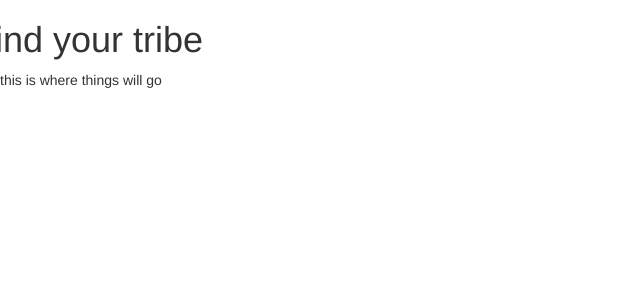
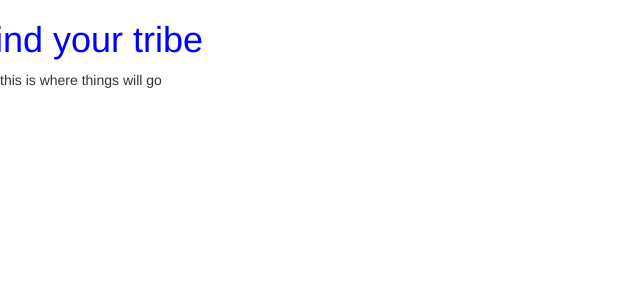
Before and after one commit to wspalding/Tribe, a Flask app: page / in a window 1280 px wide. Shown: the top 300 px of the page, without its empty margins (0-640 px from the left). Run offline with Flask 2, Linux system fonts and the light colour scheme; some libraries are stand-ins or nearby versions.

Commit message:
added css file to base layout

```diff
--- /dev/null
+++ b/TribeApp/static/css/main.css
@@ -0,0 +1,3 @@
+h1 {
+    color: blue;
+}
--- a/TribeApp/templates/TribePageBases/DefaultImportsBaseLayout.html
+++ b/TribeApp/templates/TribePageBases/DefaultImportsBaseLayout.html
@@ -8,6 +8,8 @@
         <!-- Latest compiled JavaScript -->
         <script src="https://maxcdn.bootstrapcdn.com/bootstrap/3.4.1/js/bootstrap.min.js"></script>
 
+        <!--import main css-->
+        <link rel="stylesheet" href="/static/css/main.css">
         <title>tribe | {{ username }}</title>
     </head>
     {% block content %}
```
